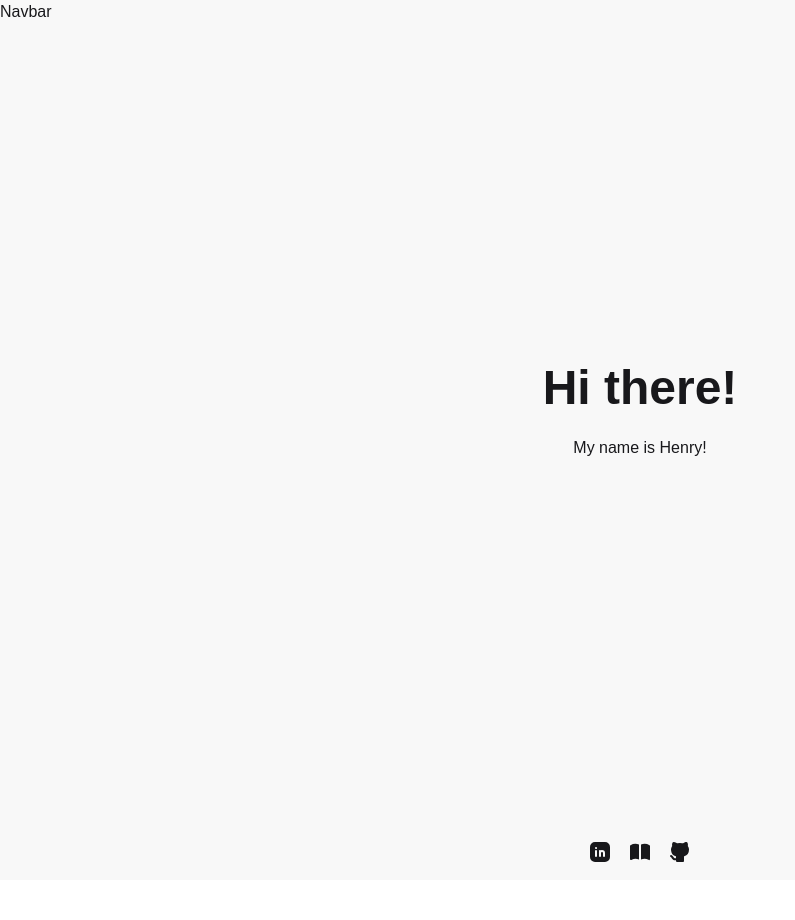
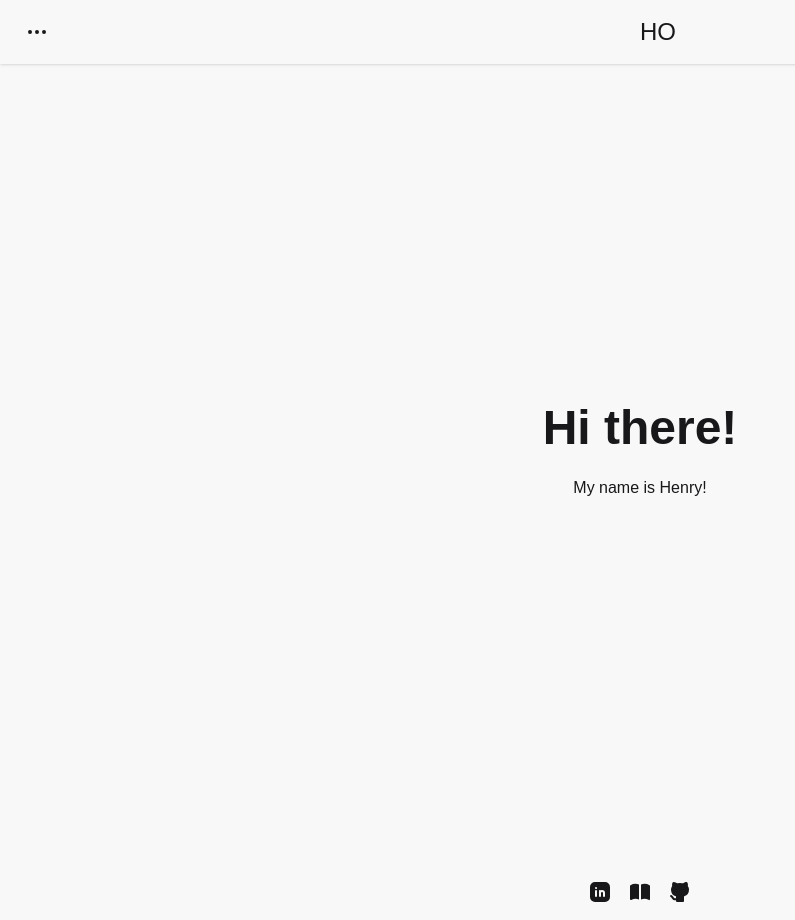
Before and after one commit to hxvry-dev/site-v2, a React (Vite) app: page / in a window 1280 px wide. Shown: the whole page, without its empty margins (0-795 px from the left). Before the commit the page ends 880 px from the top, so only its background shows below. Built offline with nearby package versions, Linux system fonts and the light colour scheme.

Commit message:
Update Navbar.tsx

```diff
--- a/src/components/Navbar.tsx
+++ b/src/components/Navbar.tsx
@@ -1,3 +1,38 @@
+import { IconDots } from "@tabler/icons-react";
+import { NavLink } from "react-router";
+
 export const Navbar = () => {
-	return <div className="bg-base-200">Navbar</div>;
+    return (
+        <div className="navbar bg-base-200 shadow-sm">
+            <div className="navbar-start">
+                <div className="dropdown">
+                    <div tabIndex={0} role="button" className="btn btn-ghost">
+                        <IconDots />
+                    </div>
+                    <ul
+                        tabIndex={-1}
+                        className="menu menu-sm dropdown-content bg-base-200 rounded-box z-1 mt-3 w-50 p-2 shadow border border-base-100"
+                        onClick={() =>
+                            (document.activeElement as HTMLElement)?.blur()
+                        }
+                    >
+                        <li>
+                            <NavLink to="/">Home</NavLink>
+                        </li>
+                        <li>
+                            <NavLink to="/resume">Resume</NavLink>
+                        </li>
+                        <li>
+                            <NavLink to="/idle-game">Idle Game v3</NavLink>
+                        </li>
+                    </ul>
+                </div>
+            </div>
+            <div className="navbar-center">
+                <NavLink to="/" className="font-logo text-2xl">
+                    HO
+                </NavLink>
+            </div>
+        </div>
+    );
 };
```
